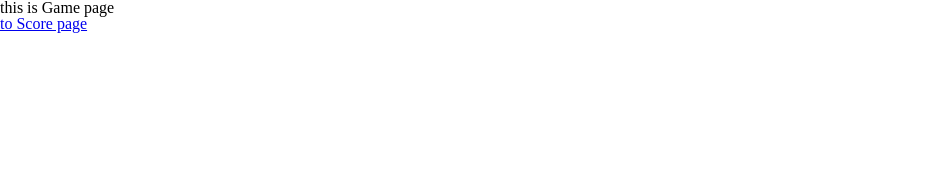
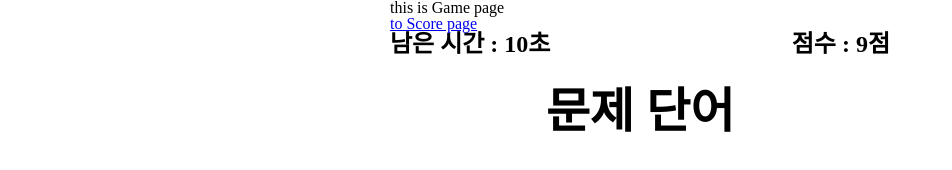
Before and after one commit to Seunghyum/han-com-game, a website built with webpack: page public/index.html in a window 1280 px wide. Shown: the whole page, without its empty margins (0-952 px from the left). Built offline with nearby package versions, Linux system fonts and the light colour scheme.

Commit message:
feat: add empty question board and question text

```diff
--- a/src/pages/GamePage.js
+++ b/src/pages/GamePage.js
@@ -1,9 +1,27 @@
 import { historyRouter, ROUTE_PATH } from '~src/router';
-import { div, p, h1, a } from '~utils/vDom';
+import { div, p, h1, a, span } from '~utils/vDom';
 
 class GamePage {
+  constructor() {
+    this.isMount = false;
+    this.$questionText = p({
+      className: 'question-text',
+    });
+    this.$time = span({ className: 'question-board__time' });
+    this.$score = span({ className: 'question-board__score' });
+  }
+
   render() {
-    return div([
+    const { $time, $score, $questionText } = this;
+
+    $time.textContent = '10초';
+    $score.textContent = '9점';
+    $questionText.textContent = '문제 단어';
+
+    if (!this.isMount) {
+      this.isMount = true;
+
+      return div({ className: 'container' }, [
         div([
           h1('this is Game page'),
           a(
@@ -18,12 +36,15 @@ class GamePage {
           ),
         ]),
         div([
-        p({
-          className: 'question-board__text',
-        }),
+          div({ className: 'question-board' }, [
+            p({ className: 'question-board__time' }, `남은 시간 : `, $time),
+            p({ className: 'question-board__score' }, `점수 : `, $score),
+          ]),
+          $questionText,
         ]),
       ]);
     }
   }
+}
 
 export default GamePage;
--- a/src/styles/index.css
+++ b/src/styles/index.css
@@ -1,5 +1,18 @@
-.question-board__text {
+.container {
+  max-width: 500px;
+  margin: auto;
+}
+
+.question-board {
+  display: flex;
+  justify-content: space-between;
+  margin-bottom: 32px;
+}
+.question-text {
   font-size: 48px;
+  font-weight: 700;
+  text-align: center;
+  margin-bottom: 32px;
 }
 .question-board__time, .question-board__score {
   font-size: 24px;
--- a/src/utils/vDom.js
+++ b/src/utils/vDom.js
@@ -40,4 +40,5 @@ export const button = (...args) => makeElement(`button`, ...args);
 export const div = (...args) => makeElement(`div`, ...args);
 export const input = (...args) => makeElement(`input`, ...args);
 export const p = (...args) => makeElement(`p`, ...args);
+export const span = (...args) => makeElement(`span`, ...args);
 export const h1 = (...args) => makeElement(`h1`, ...args);
```
Lines whose indentation alone changed are shown as unchanged.
